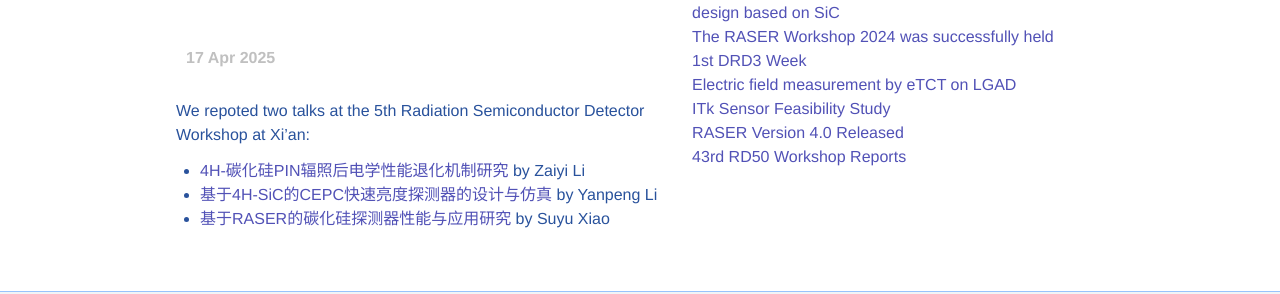
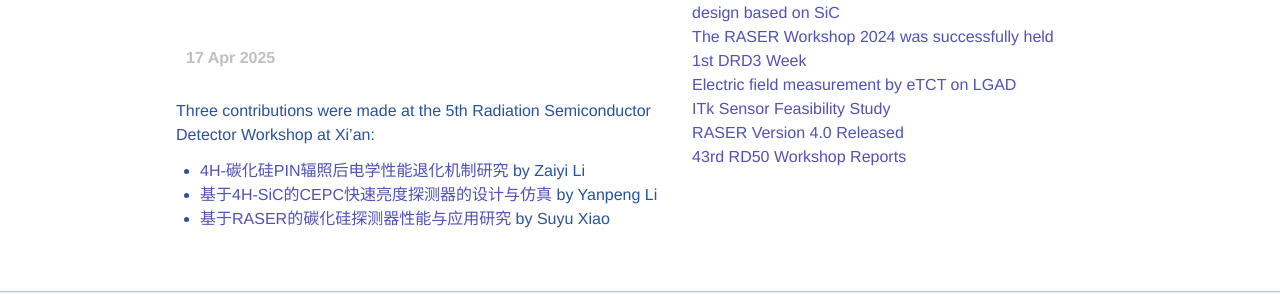
Before and after one commit to raser-team/website, a Jekyll site: the page built from _posts/2025-04-17-5th-RAD.md, in a window 1280 px wide. Shown: the part 232-526 px from the top of the page. Built offline with Jekyll 4.4.1, drawn with Linux system fonts in a browser that asks for light colours.

Commit message:
Correct report of contributions at workshop

```diff
--- a/_posts/2025-04-17-5th-RAD.md
+++ b/_posts/2025-04-17-5th-RAD.md
@@ -2,7 +2,7 @@
 title: The 5th Radiation Semiconductor Detector Workshop
 ---
 
-We repoted two talks at the 5th Radiation Semiconductor Detector Workshop at Xi'an:
+Three contributions were made at the 5th Radiation Semiconductor Detector Workshop at Xi'an:
 
 - [4H-碳化硅PIN辐照后电学性能退化机制研究](https://indico.pnp.ustc.edu.cn/event/3539/contributions/24242/attachments/8753/13533/250418西安报告.pdf) by Zaiyi Li
 - [基于4H-SiC的CEPC快速亮度探测器的设计与仿真](https://indico.pnp.ustc.edu.cn/event/3539/contributions/24213/attachments/8748/13525/基于4H-SiC的CEPC快速亮度探测器的设计与仿真.pdf) by Yanpeng Li
```
